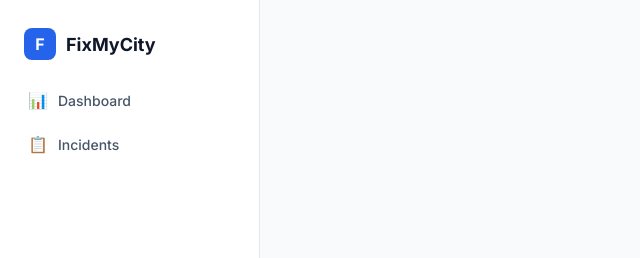
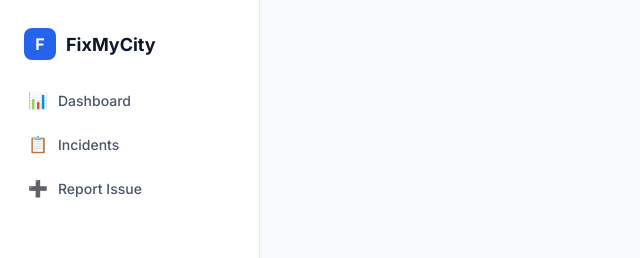
Before and after one commit to Elezebath/FixMyCity, a React (Vite) app in the folder frontend/: page /app in a window 1280 px wide. Shown: the top 258 px of the page, without its empty margins (0-640 px from the left). Built offline with nearby package versions, Linux system fonts and the light colour scheme; no server answers; sample sign-in values are in the browser's storage.

Commit message:
bug fixes

```diff
--- a/frontend/src/layouts/MainLayout.jsx
+++ b/frontend/src/layouts/MainLayout.jsx
@@ -14,16 +14,6 @@ function MainLayout() {
     const navigate = useNavigate();
 
     const user = getCurrentUser() || { fullName: '', role: '' };
-
-    const navItems = [
-        { to: '/app/dashboard', label: 'Dashboard', icon: '📊' },
-        { to: '/app/incidents', label: 'Incidents', icon: '📋' },
-        // Report is primarily for citizens (managers/admins can also create via API)
-        ...(hasRole('CITIZEN', 'MANAGER', 'ADMIN')
-            ? [{ to: '/app/incidents/new', label: 'Report Issue', icon: '➕' }]
-            : []),
-
-    ];
 
     const visibleNavItems = ALL_NAV_ITEMS.filter(
         (item) => !item.roles || item.roles.includes(user.role)
@@ -44,7 +34,6 @@ function MainLayout() {
         navigate('/');
     };
 
-
     return (
         <div className="layout">
             <aside className="sidebar">
@@ -54,8 +43,7 @@ function MainLayout() {
                 </div>
 
                 <nav className="sidebar__nav">
-                    {navItems.map((item) => (
-
+                    {visibleNavItems.map((item) => (
                         <NavLink
                             key={item.to}
                             to={item.to}
--- a/frontend/src/pages/Assignment.jsx
+++ b/frontend/src/pages/Assignment.jsx
@@ -1,4 +1,5 @@
 import { useEffect, useState } from 'react';
+import { normalizeIncident } from '../utils/incidentHelpers';
 import './Assignment.css';
 
 const API_BASE = import.meta.env.VITE_API_BASE_URL;
@@ -41,8 +42,9 @@ export default function Assignment() {
 
             const incidentsData = await incidentsRes.json();
             const companiesData = await companiesRes.json();
+            const rawIncidents = incidentsData.content ?? incidentsData;
 
-            setIncidents(incidentsData.content ?? incidentsData);
+            setIncidents(rawIncidents.map(normalizeIncident));
             setCompanies(companiesData.content ?? companiesData);
         } catch (err) {
             setError(err.message);
@@ -124,7 +126,7 @@ export default function Assignment() {
                         <tr key={incident.id}>
                             <td>{incident.id}</td>
                             <td>{incident.category}</td>
-                            <td>{incident.location}</td>
+                            <td>{incident.address}</td>
                             <td>{new Date(incident.createdAt).toLocaleDateString()}</td>
                             <td>
                                 <button onClick={() => openAssignModal(incident)}>
```
